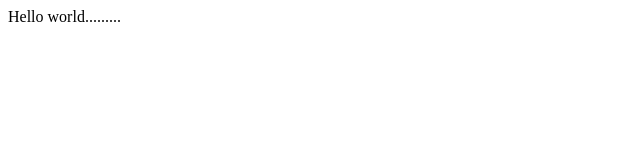
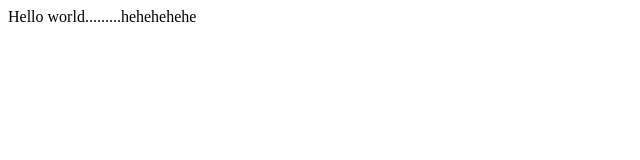
Before and after one commit to cindydino/lab_2, a plain HTML site: page index.html in a window 1280 px wide. Shown: the whole page, without its empty margins (0-640 px from the left). Drawn offline with Linux system fonts and the light colour scheme.

Commit message:
Update index.html

```diff
--- a/index.html
+++ b/index.html
@@ -5,6 +5,6 @@
     </title>
   </head>
   <body>
-    Hello world.........
+    Hello world.........hehehehehe
   </body>
 </html>
```
